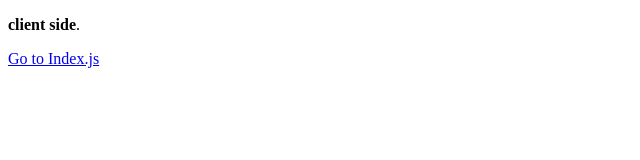
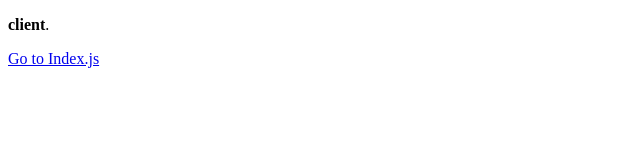
Before and after one commit to john-dulaney/wasting-time-with-nextjs, a Next.js app: page /about in a window 1280 px wide. Shown: the top 160 px of the page, without its empty margins (0-640 px from the left). Built offline with nearby package versions, Linux system fonts and the light colour scheme.

Commit message:
:wheelchair:

```diff
--- a/package.json
+++ b/package.json
@@ -3,7 +3,8 @@
   "scripts": {
     "dev": "next",
     "build": "next build",
-    "start": "next start"
+    "start": "next start",
+    "export": "next export"
   },
   "dependencies": {
     "next": "^7.0.1",
--- a/pages/about.js
+++ b/pages/about.js
@@ -14,7 +14,7 @@ class AboutPage extends Component {
         <section>
           <p>
             {" "}
-            <strong>{this.props.isServer ? "server" : "client"} side</strong>.
+            <strong>{this.props.isServer ? "I am a server Rendered React component" : "client"}</strong>.
           </p>
           <Link href="/">
             <a>Go to Index.js</a>
--- a/pages/index.js
+++ b/pages/index.js
@@ -1,5 +1,5 @@
 import Link from "next/link";
-import Link from "../components/Body";
+import Body from "../components/Body";
 
 
 export default () => (
@@ -9,5 +9,8 @@ export default () => (
     <Link href="/john">
       <a>See John.js</a>
     </Link>
+    <Link href="/about">
+      <a>See Server Rendered React </a>
+    </Link>
     </main>
   )
```
Also changed, not shown: 2 other files (tests, documents, lock files or other folders).
